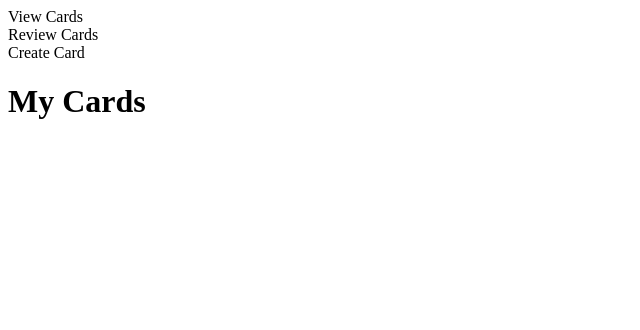
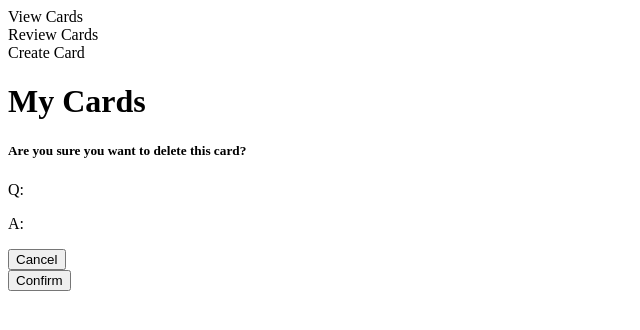
Before and after one commit to 1liu/react-flash-cards-pt, a React app: page / in a window 1280 px wide. Shown: the top 330 px of the page, without its empty margins (0-640 px from the left). Built offline with nearby package versions, Linux system fonts and the light colour scheme; the HTML template or start-up script is replaced by a standard one.

Commit message:
Delete Card

```diff
--- a/src/components/app.jsx
+++ b/src/components/app.jsx
@@ -3,6 +3,7 @@
 import ReviewCards from './review-cards';
 import CreateCard from './create-card';
 import Nav from './nav';
+import Modal from './modal';
 
 class App extends React.Component {
   constructor(props) {
@@ -10,13 +11,18 @@
     this.state = {
       view: 'view-cards',
       cards: [],
-      activeCard: ''
+      activeCard: '',
+      index: '',
+      modalOn: false
     };
     this.setView = this.setView.bind(this);
     this.getView = this.getView.bind(this);
     this.saveCards = this.saveCards.bind(this);
     this.addCard = this.addCard.bind(this);
     this.setActiveCard = this.setActiveCard.bind(this);
+    this.onDelete = this.onDelete.bind(this);
+    this.delete = this.delete.bind(this);
+    this.cancel = this.cancel.bind(this);
   }
 
   setView(newView) {
@@ -24,7 +30,10 @@
   }
 
   setActiveCard(index) {
-    this.setState({ activeCard: this.state.cards[index] });
+    this.setState({
+      index: index,
+      activeCard: this.state.cards[index]
+    });
   }
 
   getView() {
@@ -36,7 +45,7 @@
       case 'review-cards':
         return <ReviewCards cards={this.state.cards} activeCard={this.state.activeCard} setActiveCard={this.setActiveCard}/>;
       case 'view-cards':
-        return <ViewCards cards={this.state.cards}/>;
+        return <ViewCards cards={this.state.cards} setActiveCard={this.setActiveCard} onDelete={this.onDelete}/>;
       default:
         return null;
     }
@@ -53,12 +62,32 @@
 
   }
 
+  onDelete(index) { // toogle modal => click modal confirm to call real delete func
+    this.setActiveCard(index);
+    this.setState({ modalOn: true });
+
+  }
+
+  delete(index) {
+    const newCards = this.state.cards.slice();
+    newCards.splice(index, 1);
+    this.setState({
+      cards: newCards,
+      modalOn: false
+    });
+
+  }
+
+  cancel() {
+    this.setState({ modalOn: false });
+  }
+
   render() {
-    console.log('Cards From App:', this.state.cards);
     return (
       <div>
         <Nav setView={this.setView} />
         {this.getView()}
+        <Modal on={!!this.state.modalOn} activeCard={this.state.activeCard} cancel={this.cancel} delete={this.delete} index={this.state.index}/>
       </div>
     );
   }
--- /dev/null
+++ b/src/components/card.jsx
@@ -0,0 +1,34 @@
+import React from 'react';
+
+export default class Card extends React.Component {
+  constructor(props) {
+    super(props);
+    this.onDelete = this.onDelete.bind(this);
+  }
+
+  onDelete() {
+    this.props.onDelete(this.props.index);
+  }
+
+  render() {
+    return (
+      <div className="col mb-4">
+        <div className="card">
+          <div className="card-body">
+            <div className="question">
+              <h5 className="card-title">Question:</h5>
+              <p className="card-title">{this.props.card.question}</p>
+            </div>
+            <div className="answer">
+              <h5 className="card-text">Answer:</h5>
+              <p className="card-text">{this.props.card.answer}</p>
+            </div>
+          </div>
+          <div className="card-footer text-muted d-flex justify-content-center">
+            <i className="fas fa-trash-alt text-center" onClick={this.onDelete}></i>
+          </div>
+        </div>
+      </div>
+    );
+  }
+}
--- /dev/null
+++ b/src/components/modal.jsx
@@ -0,0 +1,45 @@
+import React from 'react';
+
+export default class Modal extends React.Component {
+  constructor(props) {
+    super(props);
+    this.delete = this.delete.bind(this);
+    this.cancel = this.cancel.bind(this);
+  }
+
+  delete() {
+    this.props.delete(this.props.index);
+  }
+
+  cancel() {
+    this.props.cancel();
+  }
+
+  render() {
+    const activeCard = this.props.activeCard;
+    if (activeCard === undefined) {
+      return (
+        <div className="d-none"><p>This is my modal</p></div>
+      );
+    } else {
+      return (
+        <div id="myModal" className={this.props.on ? 'modal d-block' : 'modal d-none'}>
+          <div className="modal-content d-flex justify-content-center">
+            <h5>Are you sure you want to delete this card?</h5>
+            <p><span className="font-weight-bold">Q: </span>{this.props.activeCard.question}</p>
+            <p><span className="font-weight-bold">A: </span>{this.props.activeCard.answer}</p>
+          </div>
+          <div className="button row">
+            <div className="ml-3">
+              <button type="reset" className="btn btn-light" onClick={this.cancel}>Cancel</button>
+            </div>
+            <div className="ml-3">
+              <button type="submit" className="btn btn-success" onClick={this.delete}>Confirm</button>
+            </div>
+          </div>
+        </div>
+      );
+
+    }
+  }
+}
--- a/src/components/view-cards.jsx
+++ b/src/components/view-cards.jsx
@@ -1,6 +1,18 @@
 import React from 'react';
+import Card from './card';
+export default class ViewCards extends React.Component {
+  constructor(props) {
+    super(props);
+    this.state = {
+      hidden: true,
+      index: 0
+    };
+    this.onDelete = this.onDelete.bind(this);
+  }
 
-export default class ViewCards extends React.Component {
+  onDelete(index) {
+    this.props.onDelete(index);
+  }
 
   render() {
     return (
@@ -8,23 +20,9 @@
         <h1>My Cards</h1>
         <div className="row row-cols-1 row-cols-md-3">
           {
-            this.props.cards.map(card => {
+            this.props.cards.map((card, index) => {
               return (
-                <div key={card.question} className="col mb-4">
-                  <div className="card">
-                    <div className="card-body">
-                      <div className="question">
-                        <h5 className="card-title">Question:</h5>
-                        <p className="card-title">{card.question}</p>
-                      </div>
-                      <div className="answer">
-                        <h5 className="card-text">Answer:</h5>
-                        <p className="card-text">{card.answer}</p>
-                      </div>
-
-                    </div>
-                  </div>
-                </div>
+                <Card key={index} index={index} card={card} onDelete={this.onDelete}/>
               );
             })
           }
```
Also changed, not shown: 1 other file (tests, documents, lock files or other folders).
